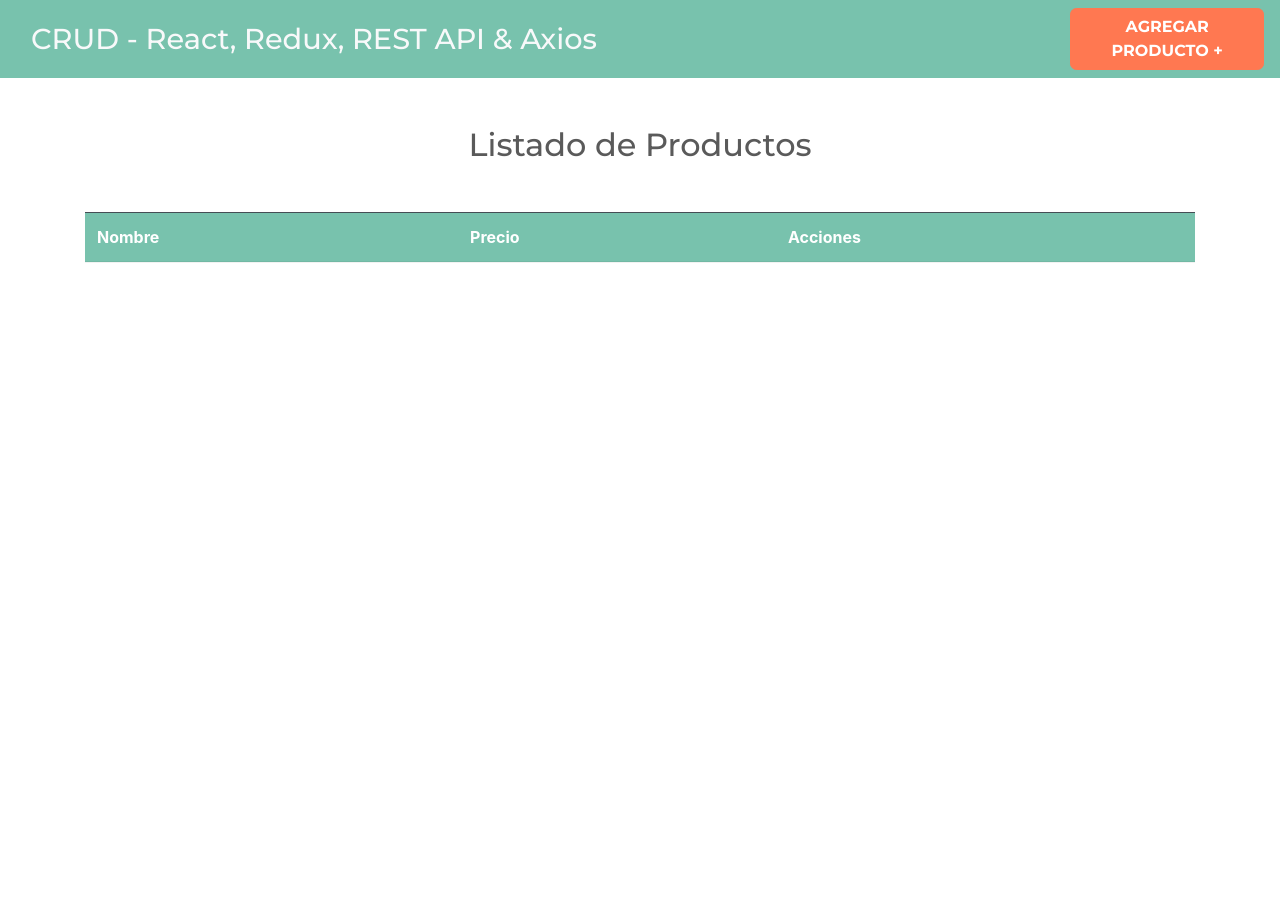
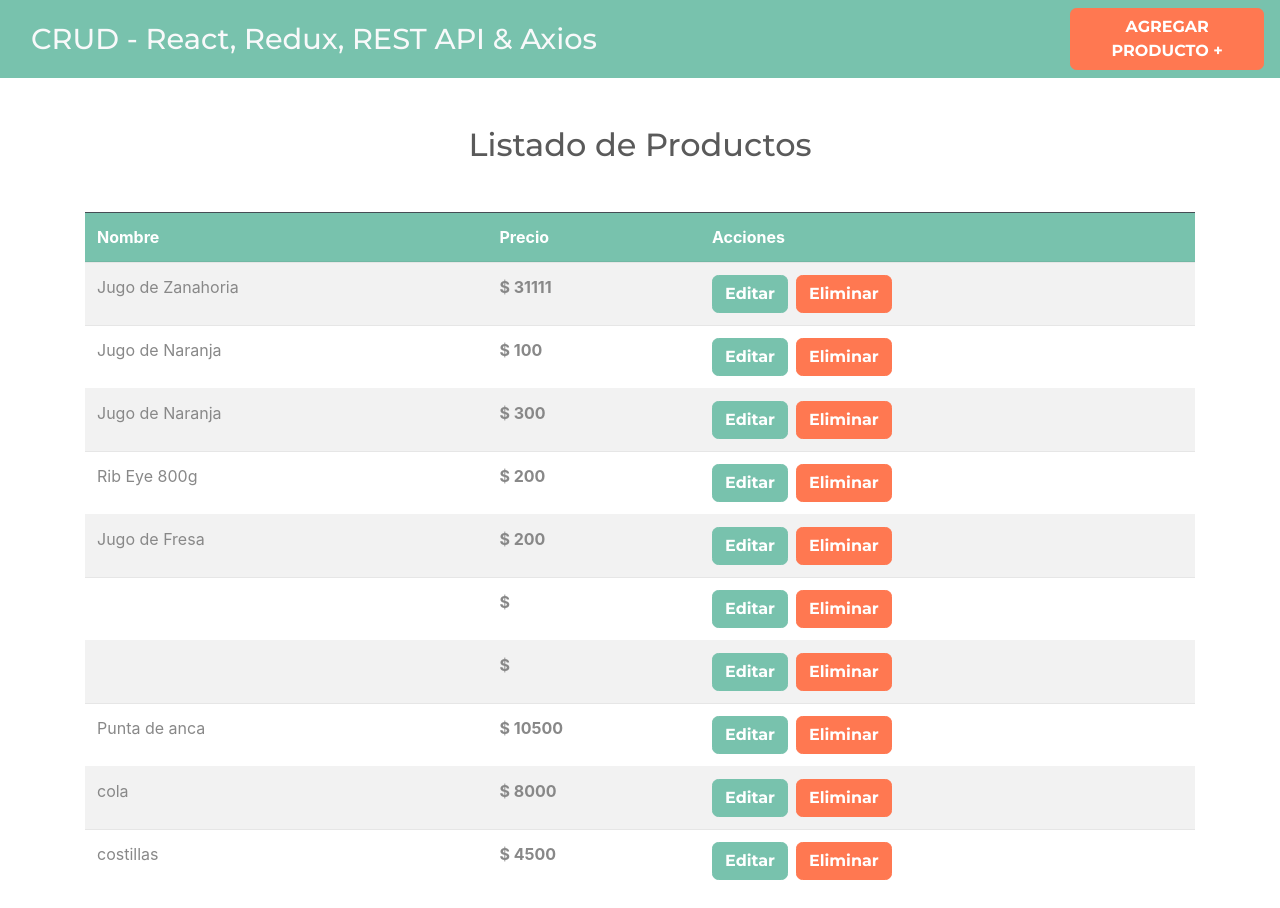
Before and after one commit to EliabLM/crudredux, a React (Create React App) app: page / in a window 1280 px wide. Before the commit the page ends 800 px from the top, so only its background shows below. Built offline with nearby package versions, Linux system fonts and the light colour scheme; data requests are answered from the project's data file.

Commit message:
Agrega los productos a la interfaz y muestra errores y pantalla de carga

```diff
--- /dev/null
+++ b/src/components/Producto.js
@@ -0,0 +1,24 @@
+import React from 'react';
+import { Link } from 'react-router-dom';
+
+function Producto({ producto }) {
+	const { nombre, precio, id } = producto;
+	return (
+		<tr>
+			<td>{nombre}</td>
+			<td>
+				<span className="font-weight-bold"> $ {precio}</span>
+			</td>
+			<td className="acciones">
+				<Link to={`/productos/editar/${id}`} className="btn btn-primary mr-2">
+					Editar
+				</Link>
+				<button type="button" className="btn btn-danger">
+					Eliminar
+				</button>
+			</td>
+		</tr>
+	);
+}
+
+export default Producto;
--- a/src/components/Productos.js
+++ b/src/components/Productos.js
@@ -1,4 +1,5 @@
 import React, { Fragment, useEffect } from 'react';
+import Producto from './Producto';
 
 // Redux
 import { useSelector, useDispatch } from 'react-redux';
@@ -12,9 +13,21 @@
 		cargarProductos();
 	}, []);
 
+	// obtener el state
+	const productos = useSelector((state) => state.productos.productos);
+	const error = useSelector((state) => state.productos.error);
+	const cargando = useSelector((state) => state.productos.loading);
+
 	return (
 		<Fragment>
 			<h2 className="text-center my-5">Listado de Productos</h2>
+
+			{error ? (
+				<p className="font-weight-bold alert alert-danger text-center mt-4">
+					Hubo un error
+				</p>
+			) : null}
+			{cargando ? <p className="text-center">Cargando...</p> : null}
 
 			<table className="table table-striped">
 				<thead className="bg-primary table-dark">
@@ -24,7 +37,13 @@
 						<th scope="col">Acciones</th>
 					</tr>
 				</thead>
-				<tbody></tbody>
+				<tbody>
+					{productos.length === 0
+						? 'No hay productos'
+						: productos.map((producto) => (
+								<Producto key={producto.id} producto={producto} />
+						  ))}
+				</tbody>
 			</table>
 		</Fragment>
 	);
```
